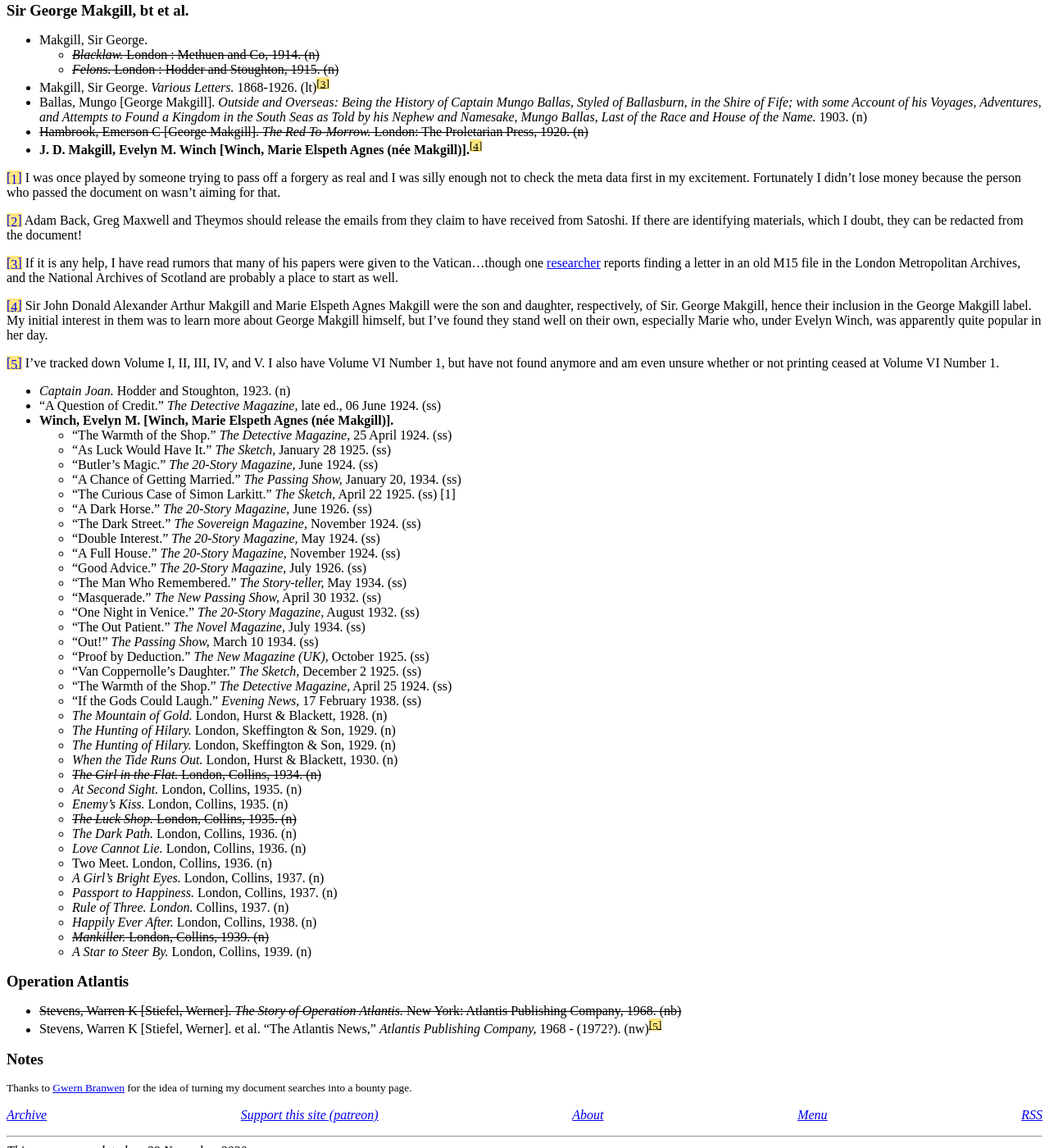
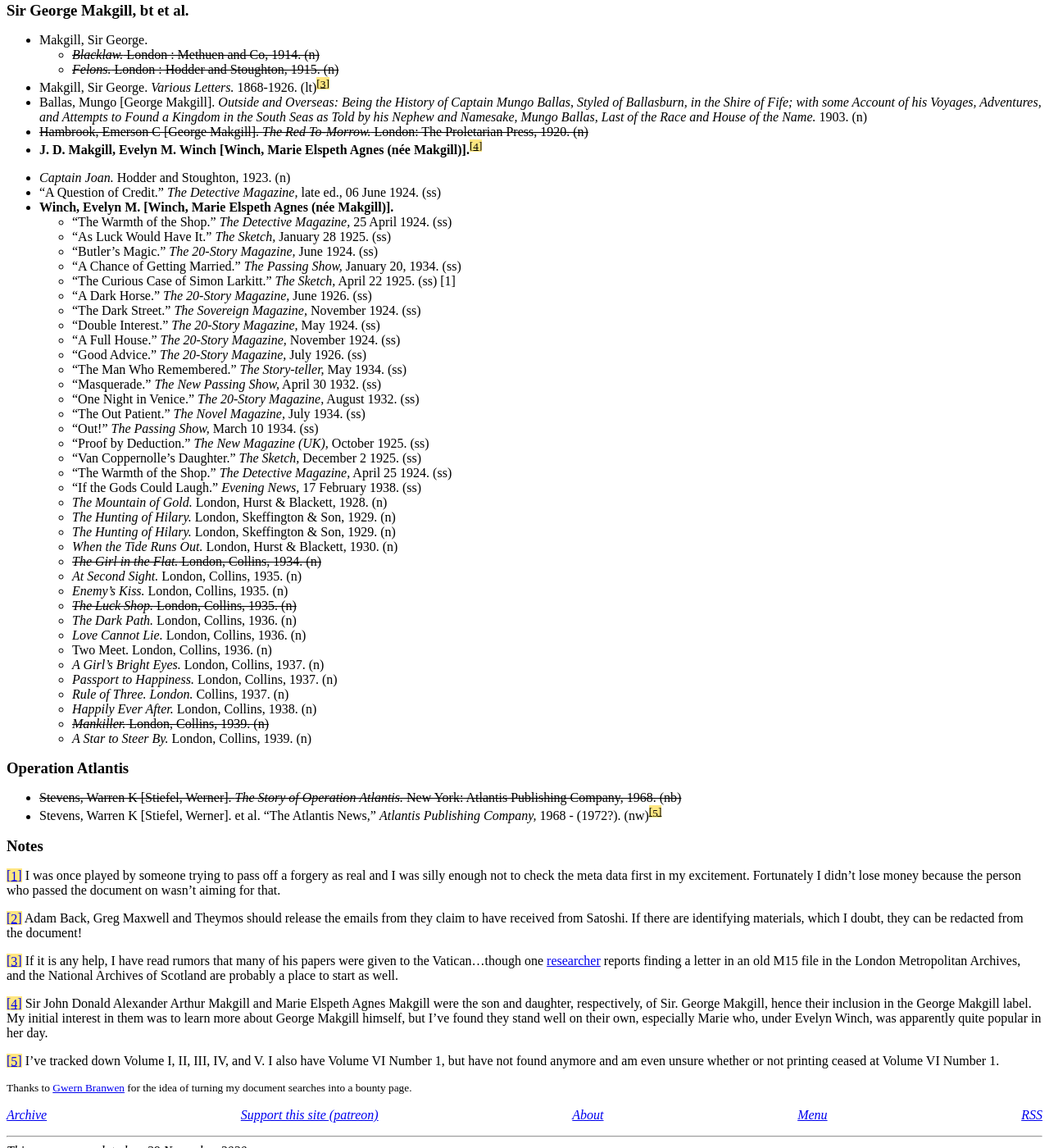
Before and after one commit to derykmakgill/website, a Jekyll site: the page built from research-bounties.md, in a window 1280 px wide and 1400 px high, scrolled down 466 px. Shown: the whole window at 82% size. Built offline with Jekyll 4.4.1, drawn with Linux system fonts in a browser that asks for light colours; some of the changed lines change nothing that is shown.

Commit message:
Update research-bounties.md

```diff
--- a/research-bounties.md
+++ b/research-bounties.md
@@ -32,7 +32,7 @@
 - ~~Hambrook, Emerson C [George Makgill]. *The Red To-Morrow.* London: The Proletarian Press, 1920. (n)~~
 - **J. D. Makgill, Evelyn M. Winch [Winch, Marie Elspeth Agnes (née Makgill)].**<span class="footnote"><span class="fnHide"> (Footnote: </span>Sir John Donald Alexander Arthur Makgill and Marie Elspeth Agnes Makgill were the son and daughter, respectively, of Sir. George Makgill, hence their inclusion in the George Makgill label. My initial interest in them was to learn more about George Makgill himself, but I've found they stand well on their own, especially Marie who, under Evelyn Winch, was apparently quite popular in her day.<span class="fnHide">)</span></span>
 
-<div id = "Footnotes"><p class="invis">Footnotes:</p></div>
+<div id = "FootnotesSide"><p class="invis">Footnotes:</p></div>
 
 
   - *Captain Joan.* Hodder and Stoughton, 1923. (n)
```
